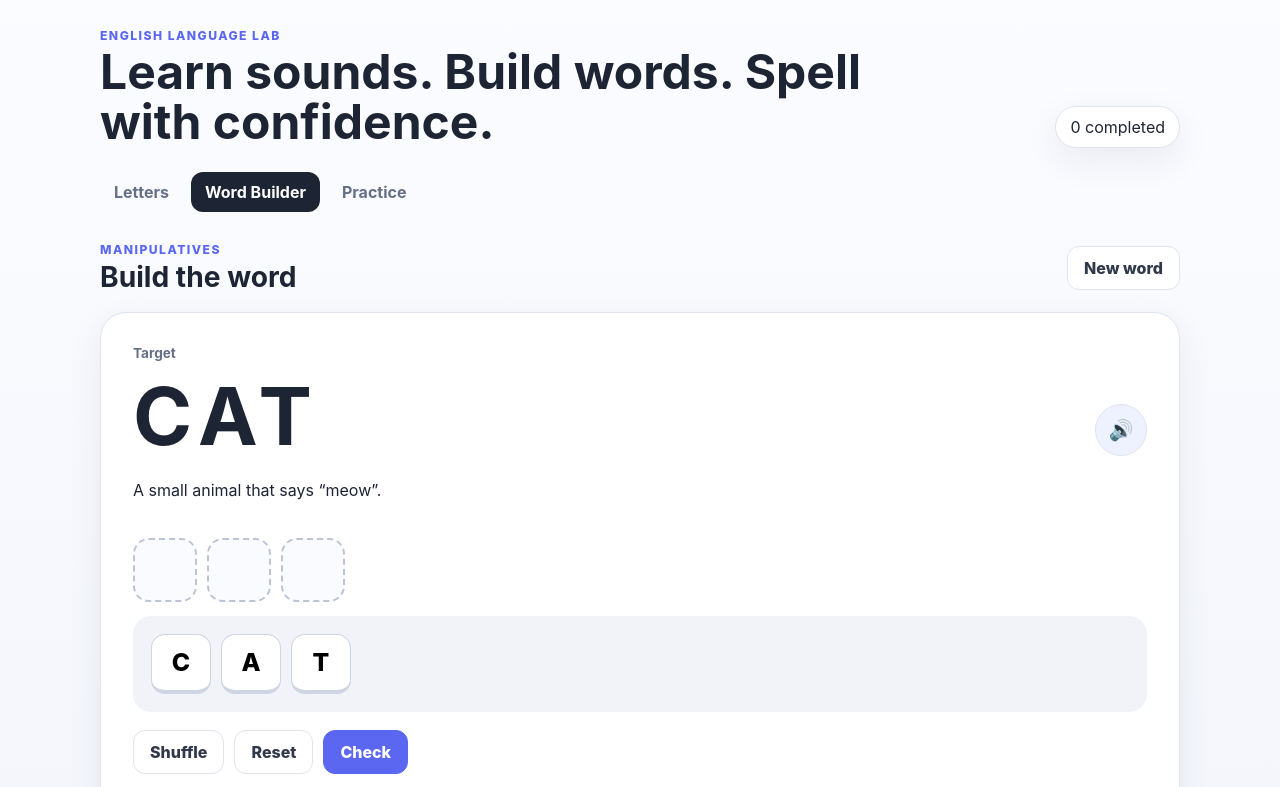
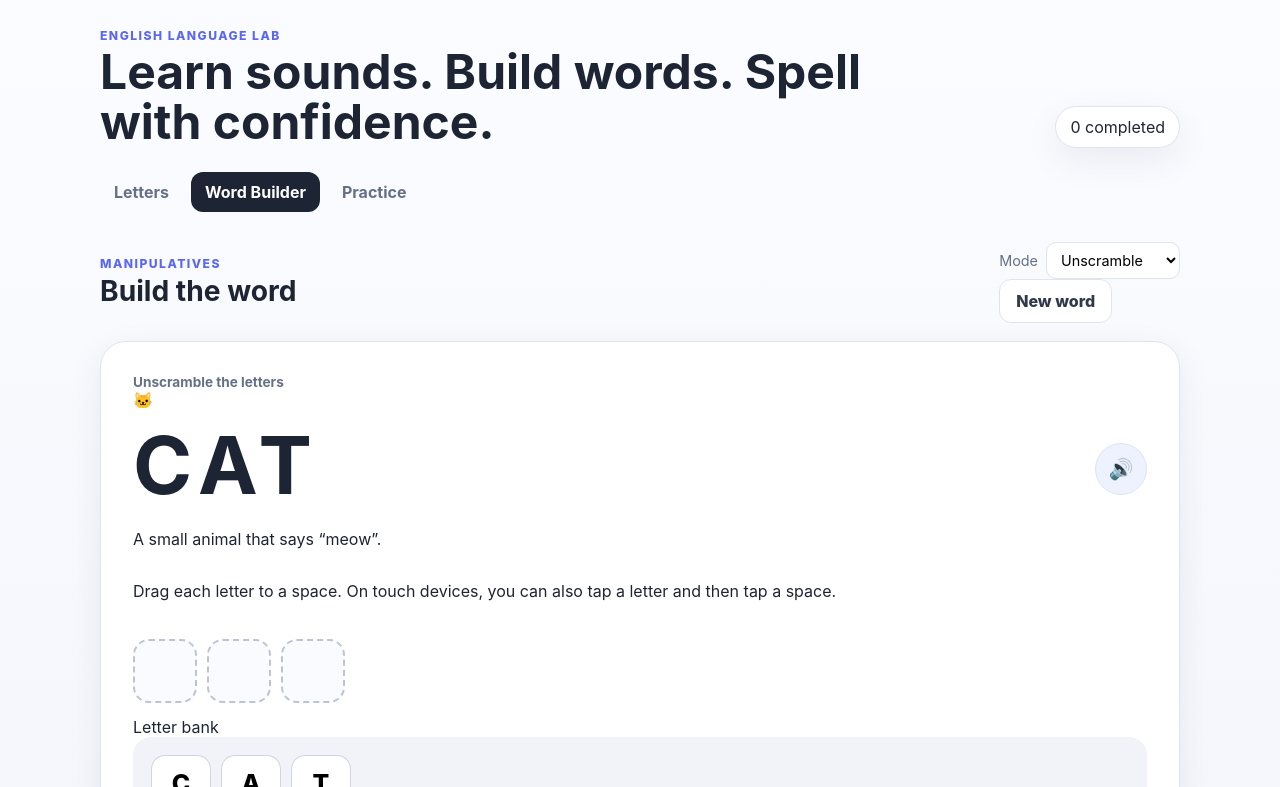
Before and after one commit to ibr7h/english-language-lab-exercise-engine, a plain HTML site: page index.html in a window 1280 px wide. Both pictures are taken after a click on the button "Word Builder". Shown: the top 787 px of the page. Drawn offline with Linux system fonts and the light colour scheme.

Commit message:
feat: add multi-mode movable letter builder UI

```diff
--- a/index.html
+++ b/index.html
@@ -45,26 +45,50 @@
     </section>
 
     <section id="build" class="view">
-      <div class="section-heading">
+      <div class="section-heading builder-heading">
         <div><p class="eyebrow">Manipulatives</p><h2>Build the word</h2></div>
-        <button id="newWordBtn" class="secondary-btn">New word</button>
+        <div class="builder-heading-actions">
+          <label class="compact-control">Mode
+            <select id="builderMode">
+              <option value="unscramble">Unscramble</option>
+              <option value="copy">Copy</option>
+              <option value="listen">Listen & Build</option>
+            </select>
+          </label>
+          <button id="newWordBtn" class="secondary-btn">New word</button>
+        </div>
       </div>
 
       <article class="builder-card">
         <div class="prompt-row">
-          <div>
-            <span class="prompt-label">Target</span>
-            <h3 id="targetWord">CAT</h3>
+          <div class="prompt-copy">
+            <span id="builderModeLabel" class="prompt-label">Unscramble the letters</span>
+            <div class="target-line">
+              <span id="targetEmoji" class="target-emoji" aria-hidden="true">🐱</span>
+              <h3 id="targetWord">3 letters</h3>
+            </div>
             <p id="targetHint">A small animal that says “meow”.</p>
+            <p id="patternHint" class="pattern-hint"></p>
           </div>
           <button id="speakWordBtn" class="round-btn" aria-label="Hear target word">🔊</button>
         </div>
 
+        <p id="builderInstruction" class="builder-instruction">
+          Drag each letter to a space. On touch devices, you can also tap a letter and then tap a space.
+        </p>
+
         <div id="answerSlots" class="answer-slots" aria-label="Word answer slots"></div>
-        <div id="tileBank" class="tile-bank" aria-label="Letter tiles"></div>
+
+        <div class="bank-wrap">
+          <div class="bank-heading">
+            <span>Letter bank</span>
+            <span id="selectionStatus" class="selection-status" aria-live="polite"></span>
+          </div>
+          <div id="tileBank" class="tile-bank" data-drop-zone="bank" aria-label="Letter bank"></div>
+        </div>
 
         <div class="builder-actions">
-          <button id="shuffleBtn" class="secondary-btn">Shuffle</button>
+          <button id="shuffleBtn" class="secondary-btn">Scramble</button>
           <button id="resetBtn" class="secondary-btn">Reset</button>
           <button id="checkBtn" class="primary-btn">Check</button>
         </div>
```
